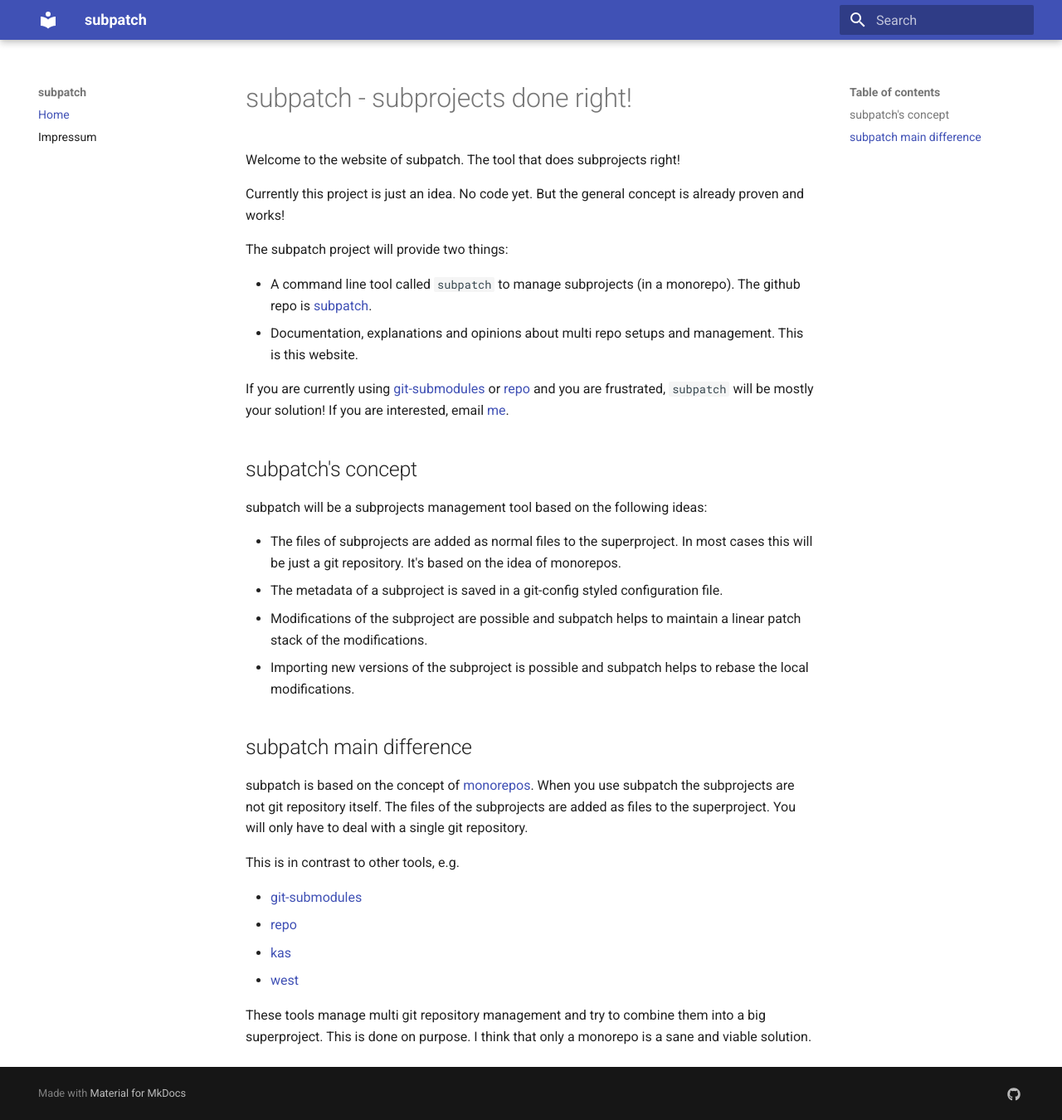
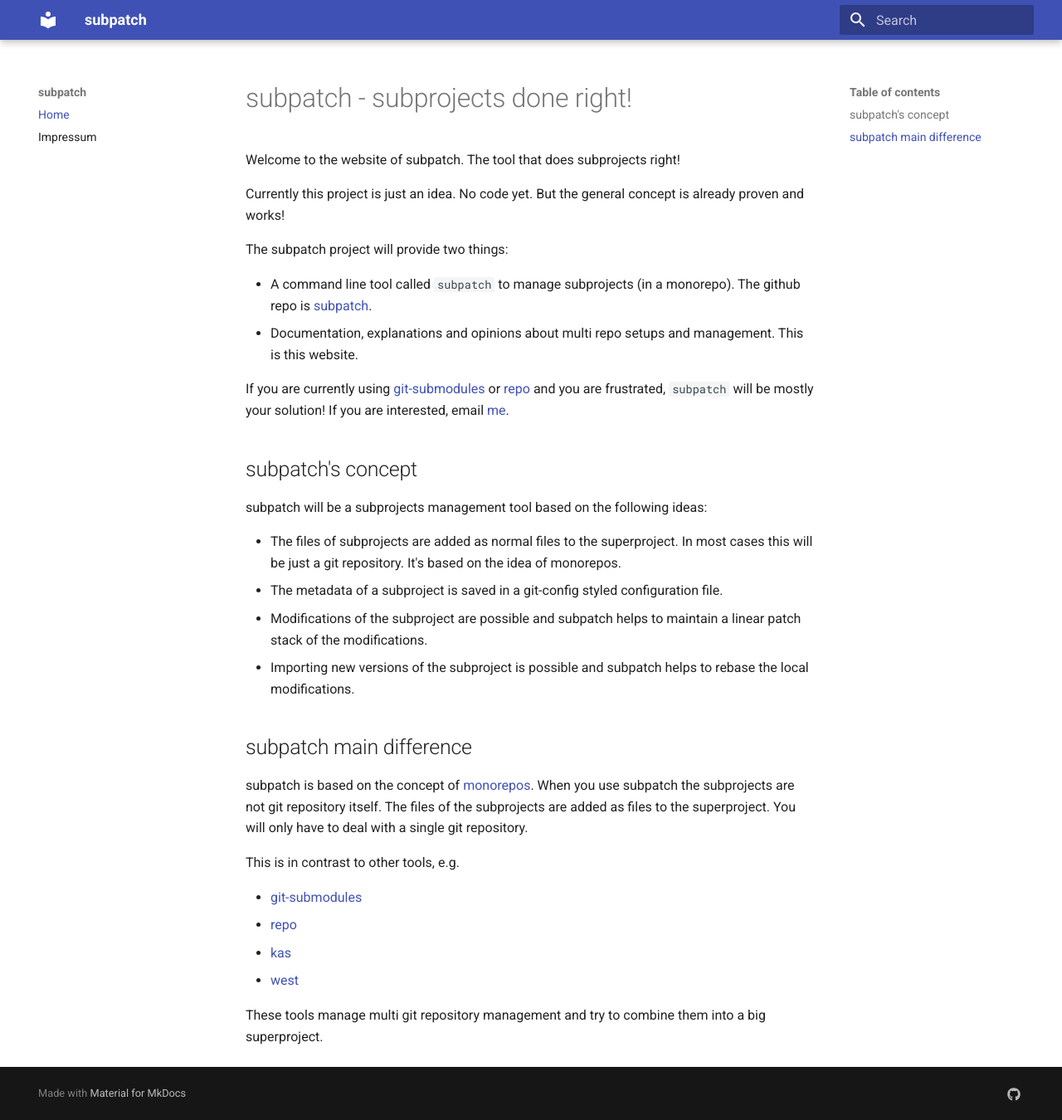
Before and after one commit to lengfeld/subpatch, an MkDocs documentation site: the page built from docs/index.md, in a window 1280 px wide and 1350 px high. Shown: the whole window at 83% size. Built offline with MkDocs 1.6.1 and Material for MkDocs 9.7.7, drawn with Linux system fonts in a browser that asks for light colours.

Commit message:
fix wording

```diff
--- a/docs/index.md
+++ b/docs/index.md
@@ -49,5 +49,4 @@
 * [west](https://docs.zephyrproject.org/latest/develop/west/index.html)
 
 These tools manage multi git repository management and try to combine them into
-a big superproject.  This is done on purpose. I think that only a monorepo is a
-sane and viable solution.
+a big superproject.
```
